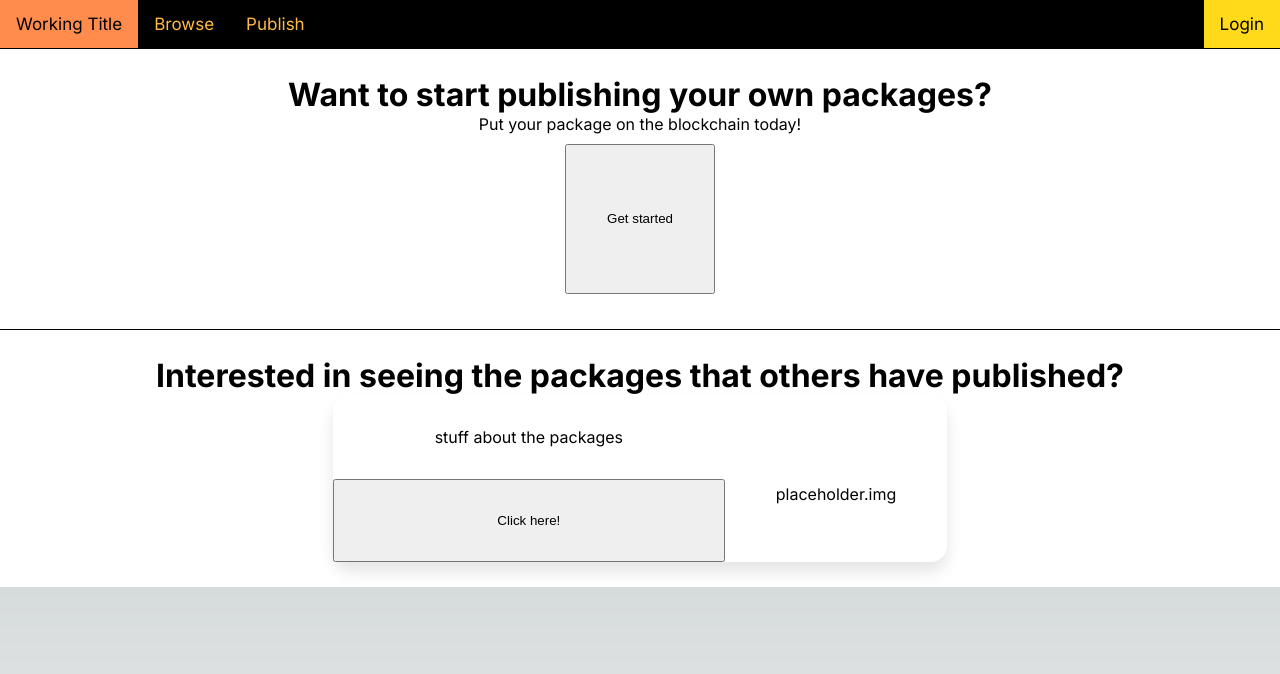
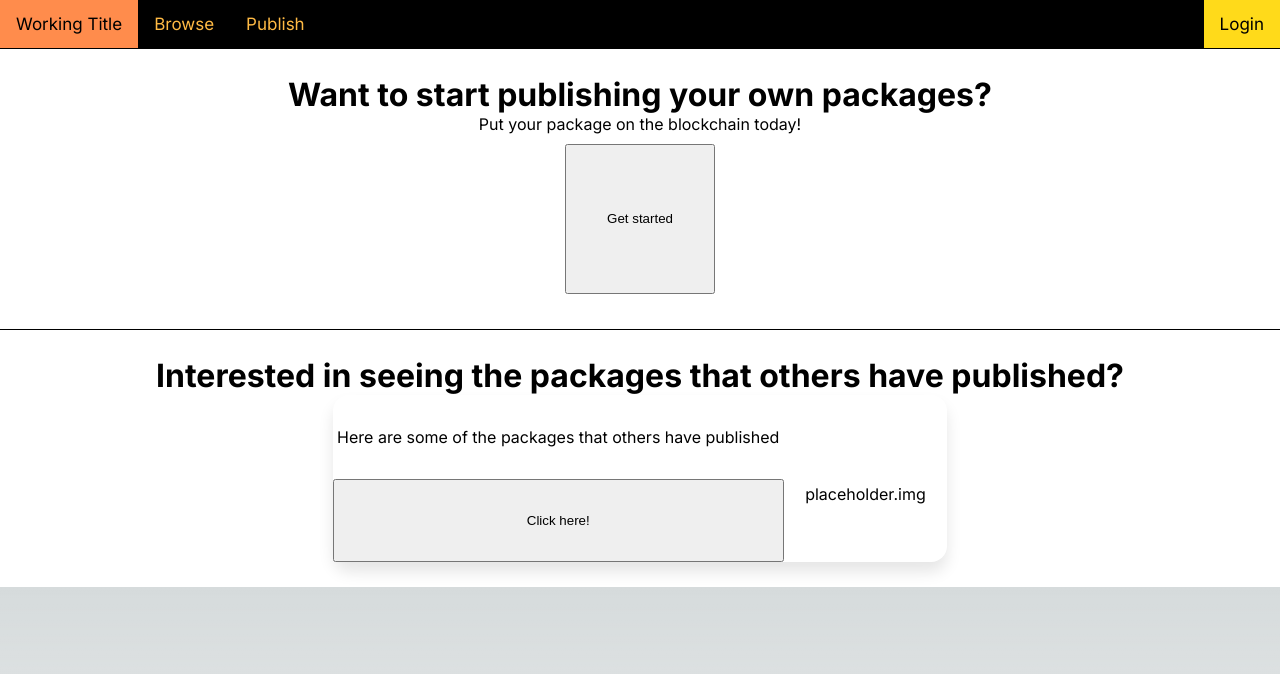
Before and after one commit to pbrucla/ESPR, a Next.js app in the folder frontend/: page / in a window 1280 px wide. Shown: the top 674 px of the page. Built offline with nearby package versions, Linux system fonts and the light colour scheme.

Commit message:
Changed the descriptions of the boxes

```diff
--- a/frontend/app/page.module.css
+++ b/frontend/app/page.module.css
@@ -299,10 +299,6 @@
   height:150px;
 }
 
-.homepageButton:hover{
-  background-color: #00ffe5;
-}
-
 .paragraphBox{
   gap:100px;
   flex-direction: row;
@@ -334,11 +330,11 @@
 }
 
 .imageItem{
-  flex-grow: 1;
+  flex-grow: 5;
 }
 
 .textItem{
-  flex-grow: 2;
+  flex-grow: 1;
 }
 
 .buttonInItem{
--- a/frontend/app/page.tsx
+++ b/frontend/app/page.tsx
@@ -25,7 +25,7 @@ export default function Home() {
           <div className={styles.textAndImage}>
             <div className = {styles.textItem }>
               <p className = {styles.item} >
-                stuff about the packages
+                Here are some of the packages that others have published
               </p>
               <a className={styles.item} href="/packages/page.tsx">
               <button className = {styles.buttonInItem}>
```
